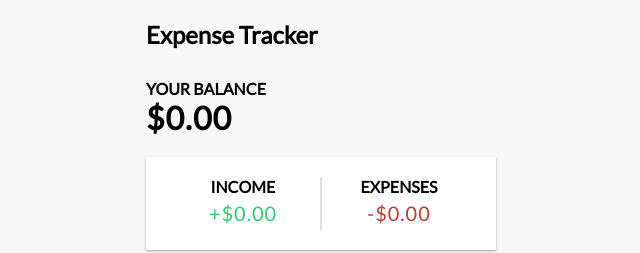
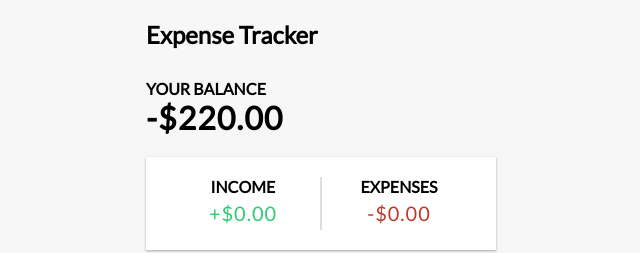
Before and after one commit to weichunnn/expense-tracker, a React (Create React App) app: page / in a window 1280 px wide. Shown: the top 253 px of the page, without its empty margins (319-959 px from the left). Built offline with nearby package versions, Linux system fonts and the light colour scheme.

Commit message:
Updated balance to GlobalState

```diff
--- a/src/components/Balance.js
+++ b/src/components/Balance.js
@@ -1,10 +1,18 @@
-import React from 'react'
+import React, { useContext } from 'react'
+
+import { GlobalContext } from '../context/GlobalState';
 
 export const Balance = () => {
+    const { transactions } = useContext(GlobalContext);
+
+    const amounts = transactions.map(transaction => transaction.amount);
+    const total = amounts.reduce((acc, item) => (acc += item), 0);
+    const sign = total < 0 ? '-' : '';
+
     return (
         <>
             <h4>Your Balance</h4>
-            <h1>$0.00</h1>
+            <h1>{sign}${(Math.abs(total)).toFixed(2)}</h1>
         </>
     )
 }
```
